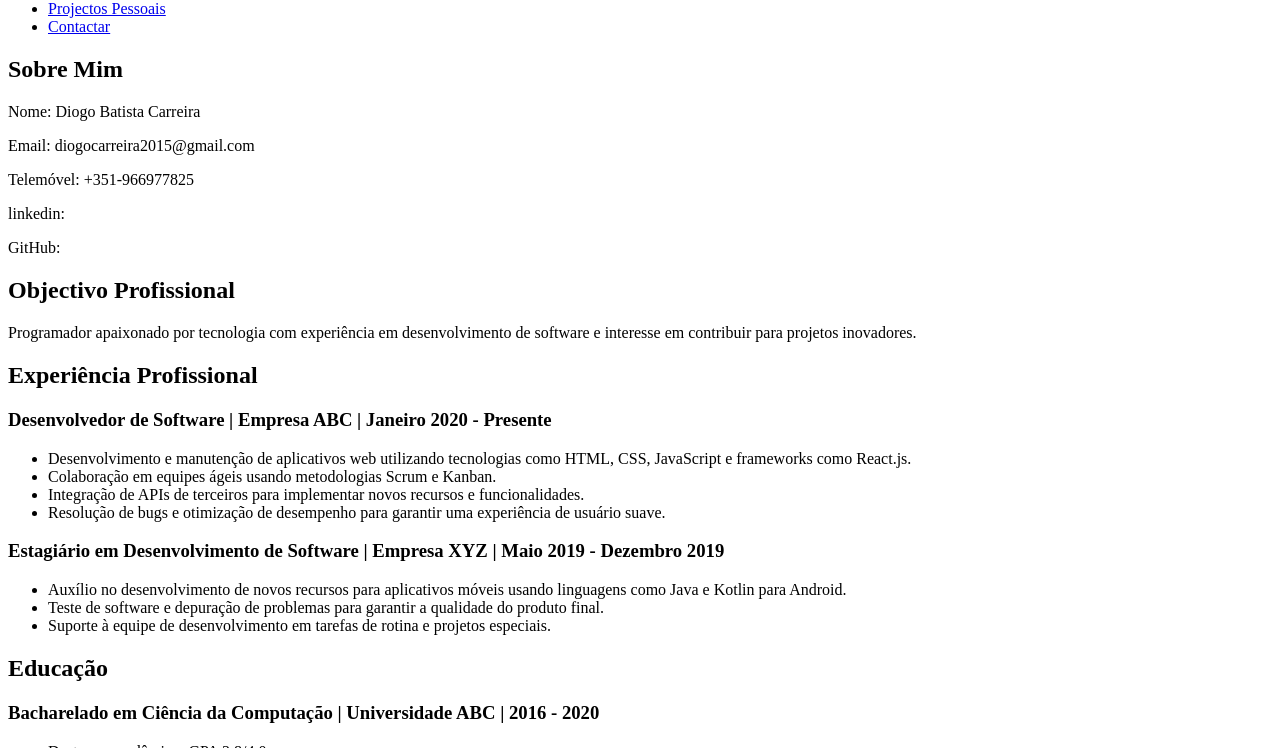
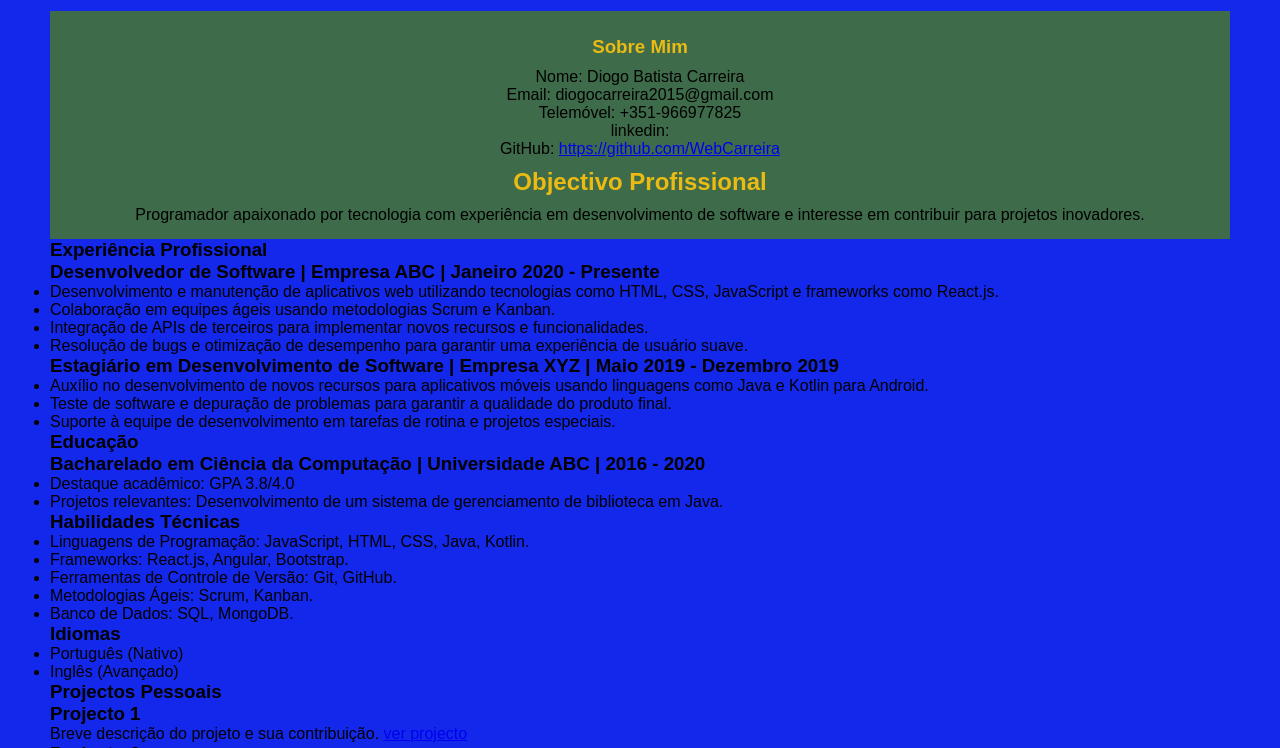
Before and after one commit to WebCarreira/curriculo, a plain HTML site: page index.html in a window 1280 px wide. Shown: the part 149-897 px from the top of the page. Drawn offline with Linux system fonts and the light colour scheme.

Commit message:
update nav

```diff
--- a/index.html
+++ b/index.html
@@ -7,13 +7,16 @@
     <link rel="stylesheet" href="styles/style.css">
 </head>
 <body>
+    <section class="all-container">
+        <!--Cabeçalho-->
         <header>
+            <section class="cabecalho">
                 <div>
                     <h3>O meu Curriculo</h3>
                 </div>
                 <!--Menu-->
                 <section>
-            <nav>
+                    <nav class="nav">
                         <ul>
                             <li><a href="#">Sobre Mim</a></li>
                             <li><a href="#">Experiência Profissional</a></li>
@@ -25,24 +28,27 @@
                         </ul>
                     </nav>
                 </section>
+            </section>
         </header>
         <!--Sobre Mim-->
         <main>
-        <section>
+            <section class="main-container">
                 <h1>Sobre Mim</h1>
+                <div class="eu">
                     <p>Nome: Diogo Batista Carreira</p>
                     <p>Email: diogocarreira2015@gmail.com</p>
                     <p>Telemóvel: +351-966977825</p>
                     <p>linkedin: </p>
-            <p>GitHub: </p>
+                    <p>GitHub: <a href="https://github.com/WebCarreira" target="blank">https://github.com/WebCarreira</a></p>
                     <h2>Objectivo Profissional</h2>
                     <p>Programador apaixonado por tecnologia com experiência em desenvolvimento de software e interesse em contribuir para projetos inovadores.</p>
+                </div>
             </section>
         </main>
         <!--Experiência Profissional-->
-    <section>
+        <section class="container">
             <h1>Experiência Profissional</h1>
-        <section>
+            <section class="exp-container">
                 <h3>Desenvolvedor de Software | Empresa ABC | Janeiro 2020 - Presente</h3>
                 <ul>
                     <li>Desenvolvimento e manutenção de aplicativos web utilizando tecnologias como HTML, CSS, JavaScript e frameworks como React.js.</li>
@@ -51,7 +57,7 @@
                     <li>Resolução de bugs e otimização de desempenho para garantir uma experiência de usuário suave.</li>
                 </ul>
             </section>
-        <section>
+            <section class="exp-container">
                 <h3>Estagiário em Desenvolvimento de Software | Empresa XYZ | Maio 2019 - Dezembro 2019</h3>
                 <ul>
                     <li>Auxílio no desenvolvimento de novos recursos para aplicativos móveis usando linguagens como Java e Kotlin para Android.</li>
@@ -61,9 +67,9 @@
             </section>
         </section>
         <!--Educação-->
-    <section>
+        <section class="container">
             <h1>Educação</h1>
-        <section>
+            <section class="exp-container">
                 <h3>Bacharelado em Ciência da Computação | Universidade ABC | 2016 - 2020</h3>
                 <ul>
                     <li>Destaque acadêmico: GPA 3.8/4.0</li>
@@ -72,7 +78,7 @@
             </section>
         </section>
         <!--Habilidades Técnicas-->
-    <section>
+        <section class="hab-container">
             <h1>Habilidades Técnicas</h1>
             <ul>
                 <li>Linguagens de Programação: JavaScript, HTML, CSS, Java, Kotlin.</li>
@@ -83,7 +89,7 @@
             </ul>
         </section>
         <!--Idiomas-->
-    <section>
+        <section class="hab-container">
             <h1>Idiomas</h1>
             <ul>
                 <li>Português (Nativo)</li>
@@ -91,19 +97,19 @@
             </ul>
         </section>
         <!--Projectos pessoais-->
-    <section>
+        <section class="container">
             <h1>Projectos Pessoais</h1>
-        <section>
+            <section class="personal-project">
                 <h3>Projecto 1</h3>
                 <p>Breve descrição do projeto e sua contribuição. <a href="#">ver projecto</a></p>
             </section>
-        <section>
+            <section class="personal-project">
                 <h3>Projecto 2</h3>
                 <p>Breve descrição do projeto e sua contribuição. <a href="#">ver projecto</a></p>
             </section>
         </section>
         <!--Contactar-->
-    <section>
+        <section class="contact">
             <h1>Contactar</h1>
             <form action="#" method="POST">
                 <div>
@@ -127,5 +133,6 @@
         <footer>
             <p>&copy; Diogo Carreira 2024</p>
         </footer>
+    </section>
 </body>
 </html>
--- a/styles/style.css
+++ b/styles/style.css
@@ -0,0 +1,72 @@
+/*Geral*/
+* {
+    margin: 0;
+    padding: 0;
+}
+
+html {
+    font-family: Arial, Helvetica, sans-serif;
+    background-color: #1328eb;
+}
+
+/*Todo o Body*/
+.all-container {
+    max-width: 1220px;
+    position: relative;
+    margin: 50px auto;
+    padding: 20px 50px;
+}
+
+/*Cabeçalho*/
+header .cabecalho h3 {
+    color: #ebbb13;
+    text-align: center;
+    margin-bottom: 30px;
+}
+
+.nav ul li {
+    list-style: none;
+}
+
+.nav ul {
+    display: flex;
+    width: 90%;
+    margin: 20px 0 20px 0;
+}
+
+.nav ul li a {
+    text-decoration: none;
+    color: #ebbb13;
+    font-size: 15px;
+    font-weight: bold;
+    margin: 15px;
+    padding: 5px;
+    border: 1px solid #3e4796;
+    border-radius: 5px;
+    background-color: #3e6b4a;
+}
+
+
+.nav ul li a:hover {
+    background-color: #13eb4d;
+    opacity: .5;
+    color: #eb1318;
+
+}
+
+/*Sobre mim*/
+main .main-container h1, h2{
+    text-align: center;
+    color: #ebbb13;
+    margin: 10px;
+}
+
+main .main-container {
+    background-color: #3e6b4a;
+    padding: 15px;
+}
+
+main .main-container .eu {
+    position: relative;
+    text-align: center;
+}
```
Lines whose indentation alone changed are shown as unchanged.
